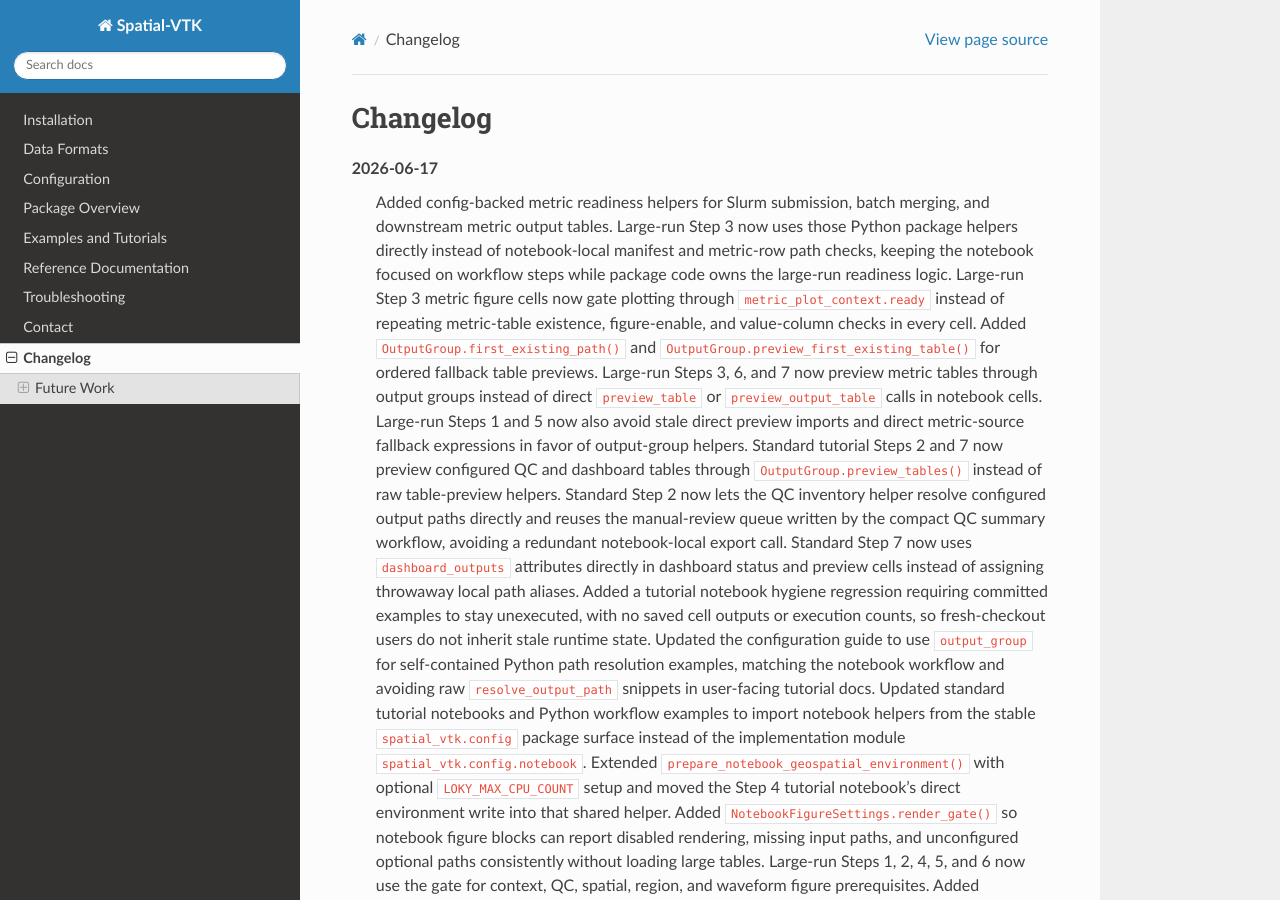
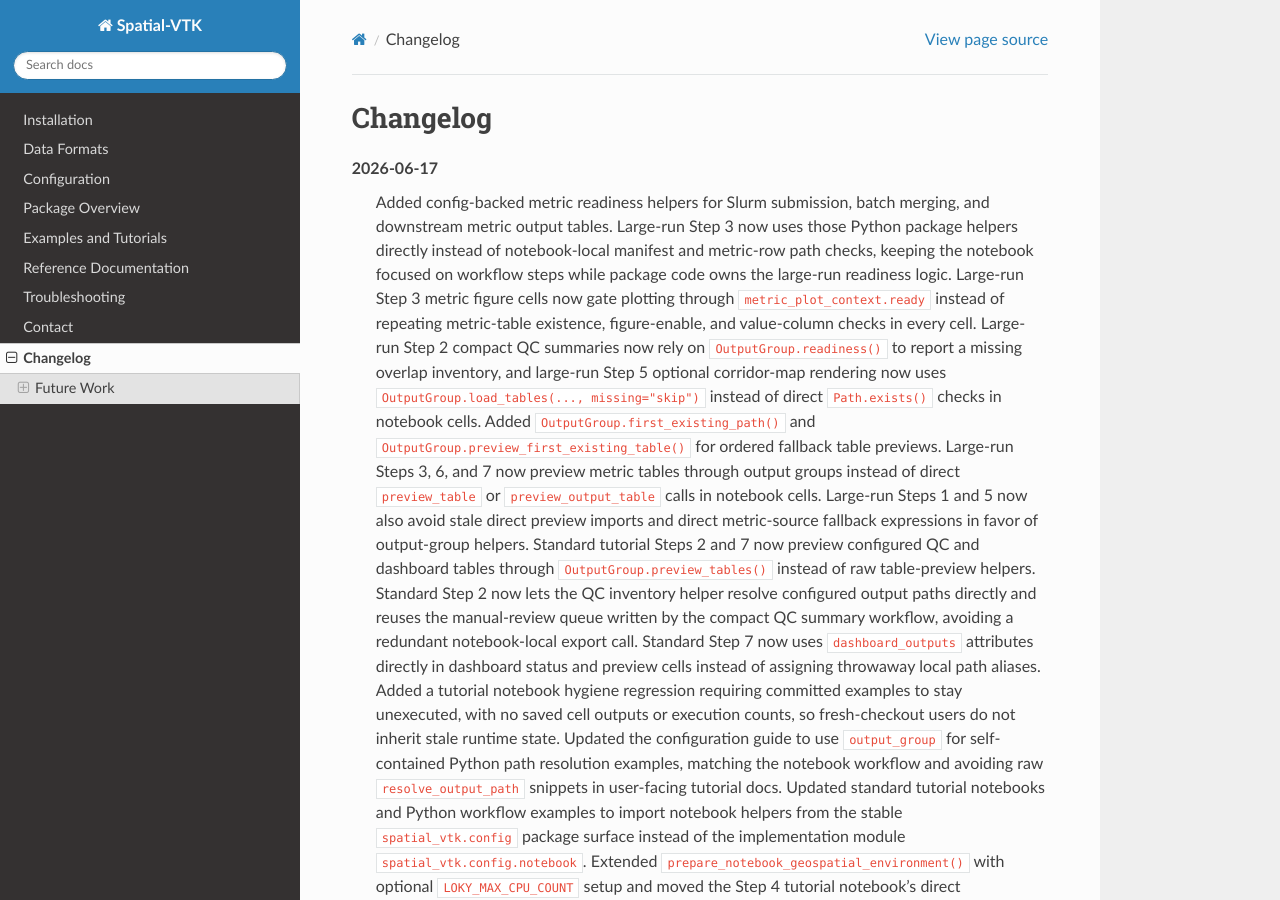
Before and after one commit to bcbirkel/spatial-vtk, a Sphinx documentation site: the page built from docs/changelog.rst, in a window 1280 px wide and 900 px high. Built offline with Sphinx 7.4.7 and the Read the Docs theme 3.1.0, drawn with Linux system fonts in a browser that asks for light colours.

Commit message:
Use output group readiness in large-run notebooks

```diff
--- a/docs/changelog.rst
+++ b/docs/changelog.rst
@@ -10,6 +10,11 @@ Changelog
    Large-run Step 3 metric figure cells now gate plotting through
    ``metric_plot_context.ready`` instead of repeating metric-table existence,
    figure-enable, and value-column checks in every cell.
+   Large-run Step 2 compact QC summaries now rely on
+   ``OutputGroup.readiness()`` to report a missing overlap inventory, and
+   large-run Step 5 optional corridor-map rendering now uses
+   ``OutputGroup.load_tables(..., missing="skip")`` instead of direct
+   ``Path.exists()`` checks in notebook cells.
    Added ``OutputGroup.first_existing_path()`` and
    ``OutputGroup.preview_first_existing_table()`` for ordered fallback table
    previews. Large-run Steps 3, 6, and 7 now preview metric tables through
--- a/docs/reference/python_workflows.rst
+++ b/docs/reference/python_workflows.rst
@@ -111,8 +111,10 @@ the large-run notebooks.
        names such as ``"metrics_long_path"`` and resolves them to configured
        paths before building the status table. ``load_tables()`` and
        ``preview_tables()`` read selected table artifacts by group path name,
-       output key, or a display-label mapping. ``first_existing_path()`` and
-       ``preview_first_existing_table()`` cover common fallback cases such as
+       output key, or a display-label mapping; pass ``missing="skip"`` when a
+       figure can use an optional output if present but should continue without
+       it. ``first_existing_path()`` and ``preview_first_existing_table()``
+       cover common fallback cases such as
        preferring ``metrics_enriched`` when it exists and otherwise using
        ``metrics_long``. These helpers keep notebook cells focused on workflow
        tasks rather than repeated table-path and preview plumbing.
```
Also changed, not shown: docs/examples/large_run/step_02_large_run_quality_control.ipynb, docs/examples/large_run/step_05_large_run_geojson_corridors.ipynb, 1 other file.
